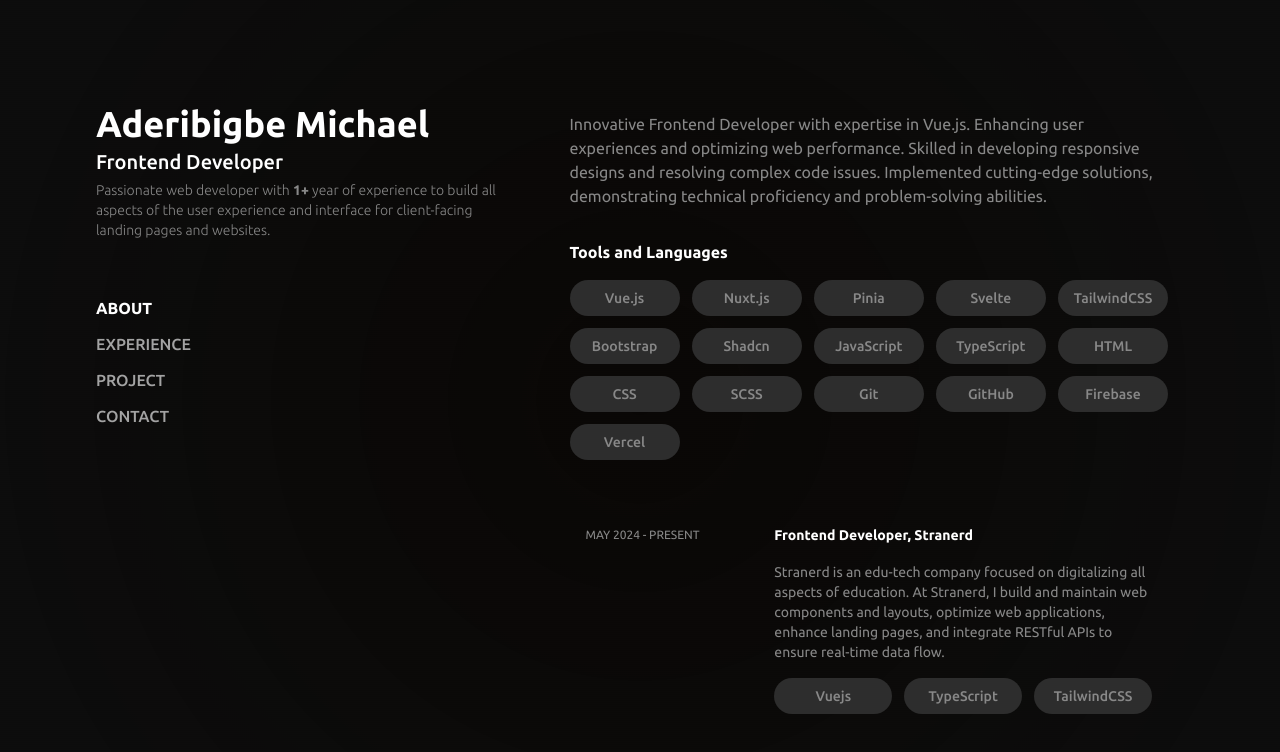
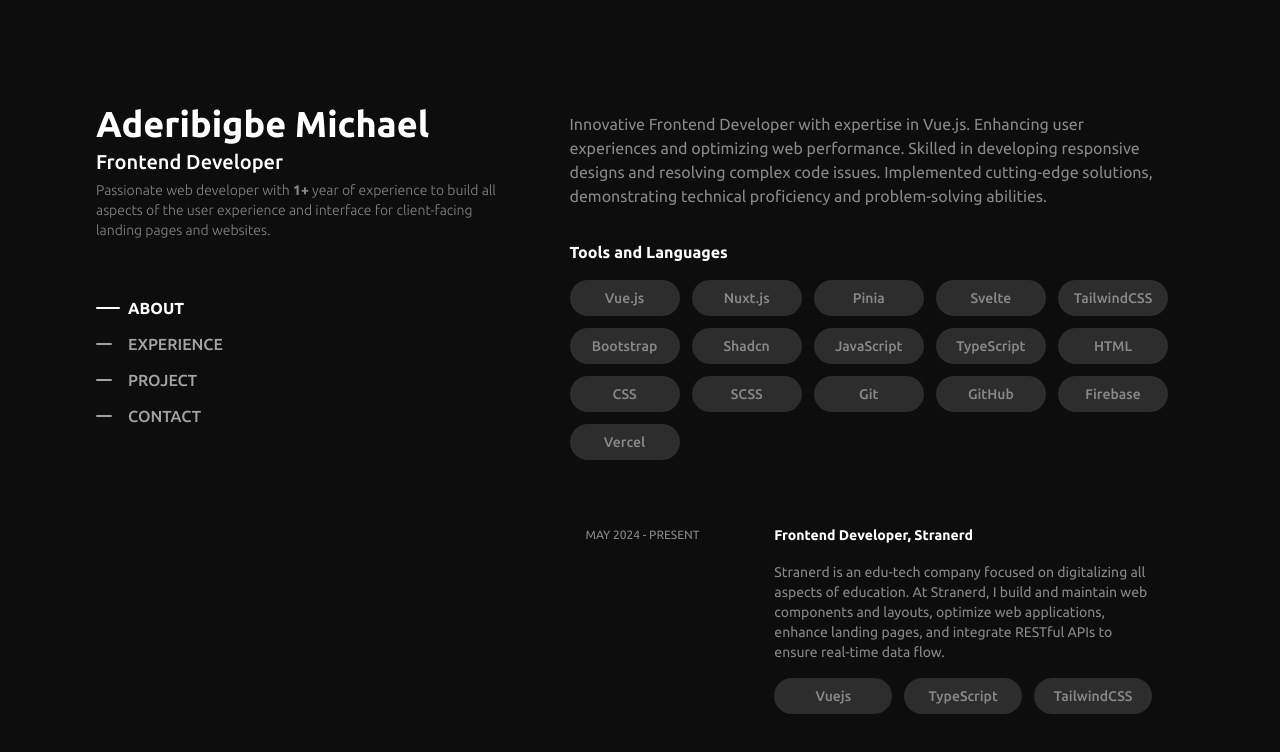
Before and after one commit to moloruntomiwa31/portfolio, a SvelteKit app: page / in a window 1280 px wide. Shown: the top 752 px of the page. Built offline with nearby package versions, Linux system fonts and the light colour scheme; some icons are missing.

Commit message:
#modified styles, added more styles for observer

```diff
--- a/src/app.css
+++ b/src/app.css
@@ -6,19 +6,6 @@
 body {
   font-family: "Ubuntu", sans-serif;
   background-color: rgba(0, 0, 0, 0.95);
-  background-image: radial-gradient(
-      circle,
-      rgba(139, 69, 19, 0.639) 0%,
-      transparent 90%
-    ),
-    repeating-linear-gradient(
-      0deg,
-      rgba(255, 255, 255, 0.1),
-      rgba(255, 255, 255, 0.1) 1px,
-      rgba(0, 0, 0, 0.1) 1px,
-      rgba(0, 0, 0, 0.1) 2px
-    ); /* Grainy texture */
-  background-blend-mode: overlay;
   scroll-behavior: smooth;
 }
 .custom-scrollbar::-webkit-scrollbar {
--- a/src/routes/+layout.svelte
+++ b/src/routes/+layout.svelte
@@ -57,7 +57,7 @@
           }
         });
       },
-      { threshold: 0.5 }
+      { threshold: 0.2 }
     );
 
     document.querySelectorAll("section[id]").forEach((section) => {
@@ -107,11 +107,15 @@
       {#each pageLinks as link}
         <a
           href={link.tag}
-          class="uppercase hover:text-neutral-300 transition duration-200 {activeSection ===
+          class="group relative pl-8 uppercase transition-all duration-300 {activeSection ===
           link.tag.slice(1)
             ? 'font-extrabold text-white'
-            : 'font-medium text-neutral-400 '}"
+            : 'font-medium text-neutral-400'}"
         >
+          <span
+            class="absolute left-0 top-1/2 -translate-y-1/2 h-[2px] rounded-md bg-neutral-400 transition-all duration-300 group-hover:w-6
+          {activeSection === link.tag.slice(1) ? 'w-6 bg-white' : 'w-4'}"
+          ></span>
           {link.name}
         </a>
       {/each}
@@ -133,5 +137,11 @@
     class="lg:w-3/5 h-full space-y-12 lg:overflow-y-auto custom-scrollbar lg:px-4 xl:px-8 md:p-0 text-white"
   >
     <slot />
+    <div class="mx-auto w-full p-4">
+      <p class="text-[#888] text-sm font-light">
+        Built with <span class="font-bold">SvelteKit</span> &
+        <span class="font-bold">TailwindCSS</span>😊❤️
+      </p>
+    </div>
   </div>
 </main>
--- a/src/routes/+page.svelte
+++ b/src/routes/+page.svelte
@@ -154,7 +154,11 @@
       </a>
     {/each}
     <div class="resume flex items-center px-4 group">
-      <h3 class="font-bold whitespace-nowrap text-sm">View Full Resume</h3>
+      <a
+        href={import.meta.env.VITE_RESUME_LINK}
+        target="_blank"
+        class="font-bold whitespace-nowrap text-sm">View Full Resume</a
+      >
       <Icon
         icon="tabler:arrow-up-right"
         class="text-white transition-transform transform group-hover:translate-y-[-3px] group-hover:translate-x-[3px]"
```
